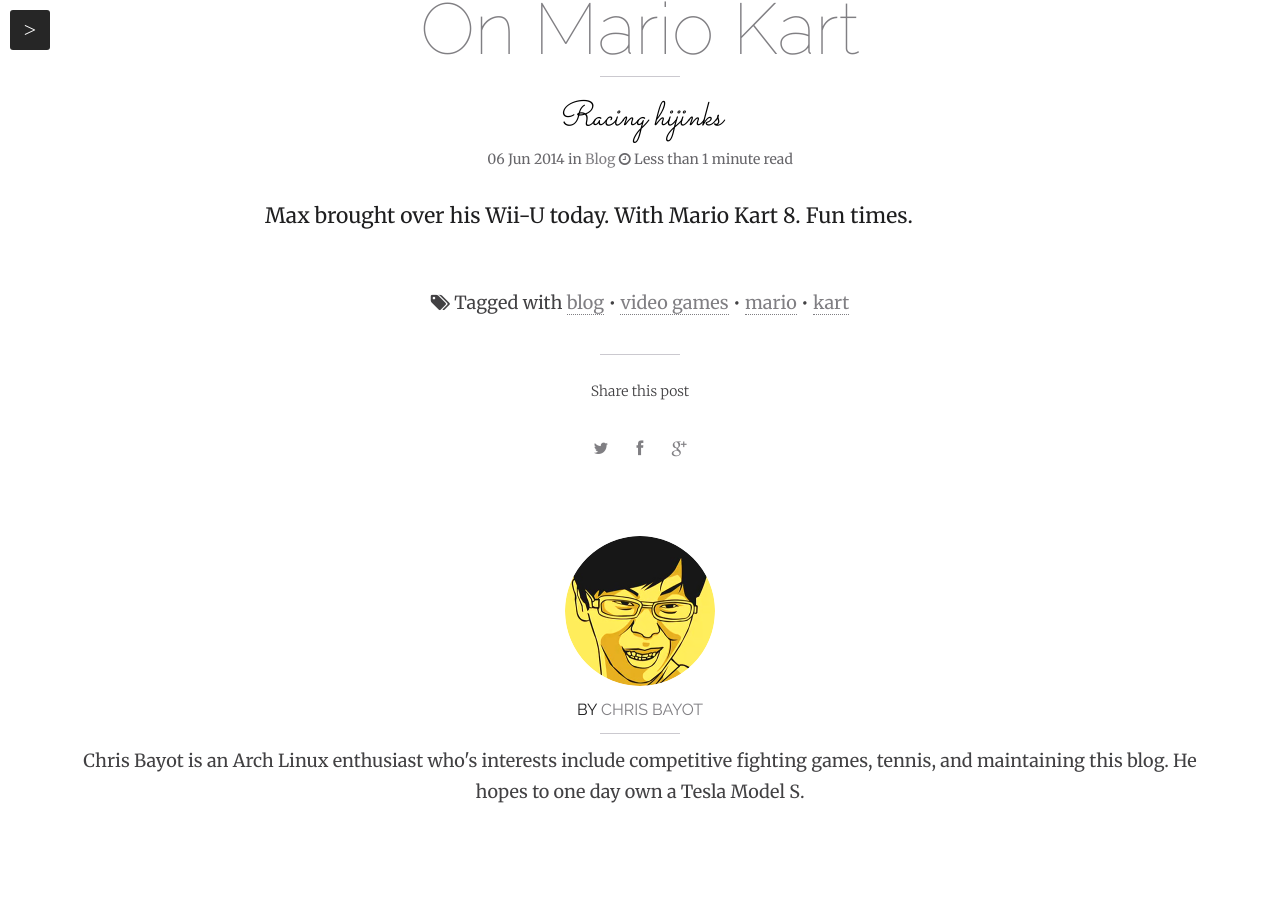
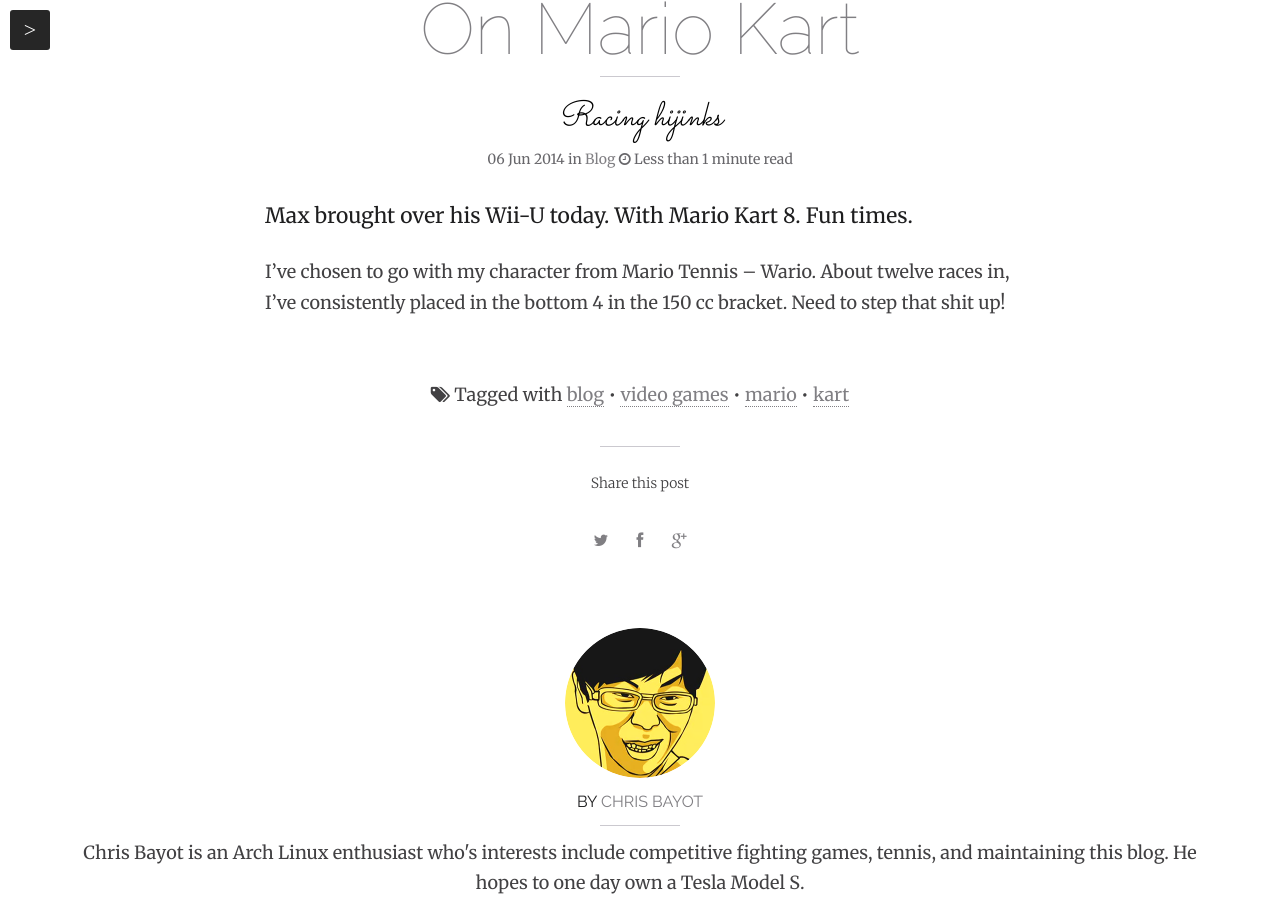
Before and after one commit to kobayash1/kobayash1.github.io, a Jekyll site: the page built from _posts/2014-06-06-on-mario-kart.md, in a window 1280 px wide and 900 px high, scrolled down 619 px. Built offline with Jekyll 4.4.1, drawn with Linux system fonts in a browser that asks for light colours; nearby versions of some CDN libraries; comment, search, counter and statistics services are not loaded.

Commit message:
addendum

```diff
--- a/_posts/2014-06-06-on-mario-kart.md
+++ b/_posts/2014-06-06-on-mario-kart.md
@@ -10,3 +10,5 @@
 imagefeature: luigi-death-stare.jpg
 ---
 Max brought over his Wii-U today.  With Mario Kart 8.  Fun times.
+
+I've chosen to go with my character from Mario Tennis -- Wario.  About twelve races in, I've consistently placed in the bottom 4 in the 150 cc bracket.  Need to step that shit up!
```
